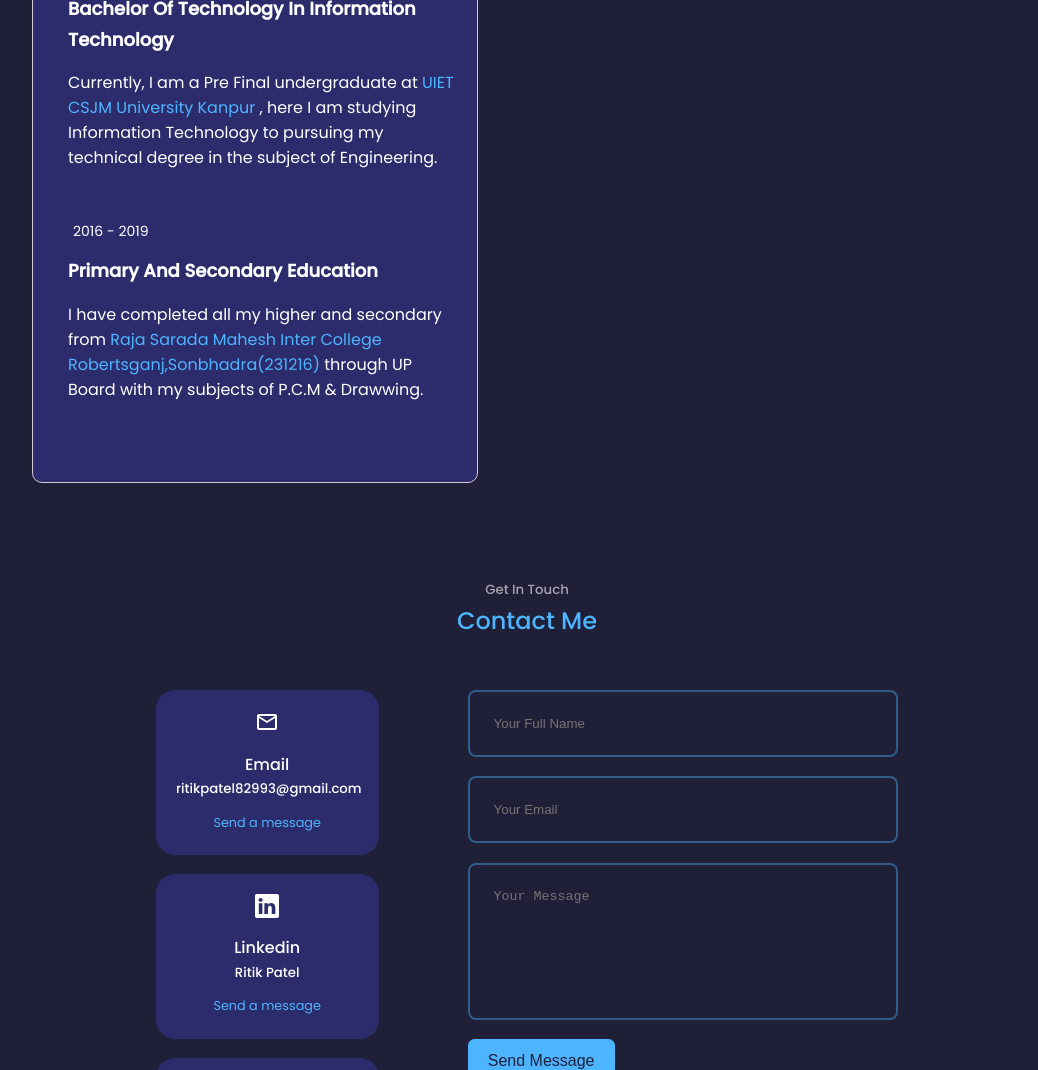
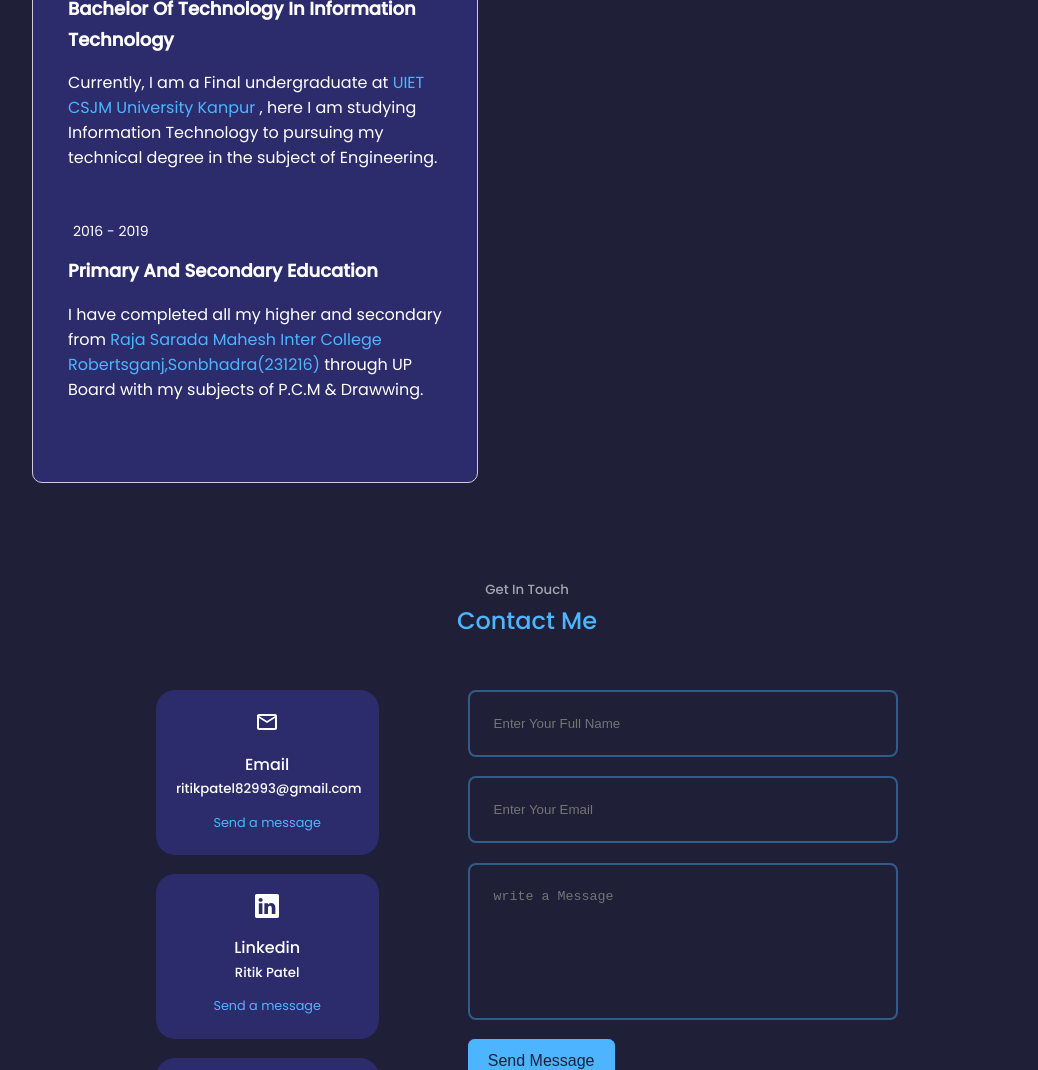
Before and after one commit to ritik177/Portfolio, a React (Create React App) app: page / in a window 1280 px wide. Shown: the part 6065-7135 px from the top of the page, without its empty margins (113-1151 px from the left). Built offline with nearby package versions, Linux system fonts and the light colour scheme.

Commit message:
some changes

```diff
--- a/public/index.html
+++ b/public/index.html
@@ -2,10 +2,11 @@
 <html lang="en">
 <head>
     <link rel="stylesheet" href="">
+    <link rel="icon" href="../src/assets/developer.png" type="image/x-icon">
     <meta charset="UTF-8">
     <meta http-equiv="X-UA-Compatible" content="IE=edge">
     <meta name="viewport" content="width=device-width, initial-scale=1.0">
-    <title>The Ultimate React Personal Website</title>
+    <title>Ritik Portfolio</title>
 </head>
 <body>
     <div id="root"></div>
--- a/src/components/contact/Contact.jsx
+++ b/src/components/contact/Contact.jsx
@@ -58,9 +58,9 @@ const Contact = () => {
 
 </div>
 <form ref={form} onSubmit={sendEmail}>
-  <input type="text" name='name' placeholder='Your Full Name' required />
-  <input type="email" name='email' placeholder='Your Email' required />
-  <textarea name="message" rows={7} placeholder='Your Message' required></textarea>
+  <input type="text" name='name' placeholder='Enter Your Full Name' required />
+  <input type="email" name='email' placeholder='Enter Your Email' required />
+  <textarea name="message" rows={7} placeholder='write a Message' required></textarea>
   <button type='submit' className='btn btn-primary'>Send Message</button>
 </form>
 </div>
--- a/src/components/educations/Education.jsx
+++ b/src/components/educations/Education.jsx
@@ -87,7 +87,7 @@ function Education() {
                 <div className="skill-items padd-15">
                   <h5>Front End(Bootstrap, React, and Javascript)</h5>
                   <div className="progress">
-                    <div className="progress-in" style={{ width: "10%" }} />
+                    <div className="progress-in" style={{ width: "90%" }} />
                   </div>
                 </div>
                 <div className="skill-items padd-15">
@@ -128,7 +128,7 @@ function Education() {
                         Bachelor of Technology in Information Technology
                       </h4>
                       <p className="timeline-text">
-                        Currently, I am a Pre Final undergraduate at{" "}
+                        Currently, I am a  Final undergraduate at{" "}
                         <a
                           href="http://csjmu.ac.in/school-of-engineering-and-technology"
                           target="_blank">
--- a/src/components/header/Header.jsx
+++ b/src/components/header/Header.jsx
@@ -7,11 +7,14 @@ import HeaderSocials from './HeaderSocials';
 const Header = () => {
   return (
     <header>
+
   <div className='container header_container'>
+
     <h4>Hello I'm</h4>
-    <h1 >Ritik Patel
+    <h1>Ritik Patel</h1>
 
-    </h1>
+
+
     <h4 className="text-light">Fullstack Developer</h4>
     <h4 className="text-light">(MERN Stack)</h4>
   <CTA/>
```
Also changed, not shown: src/components/header/header.css (+1 -20 lines).
